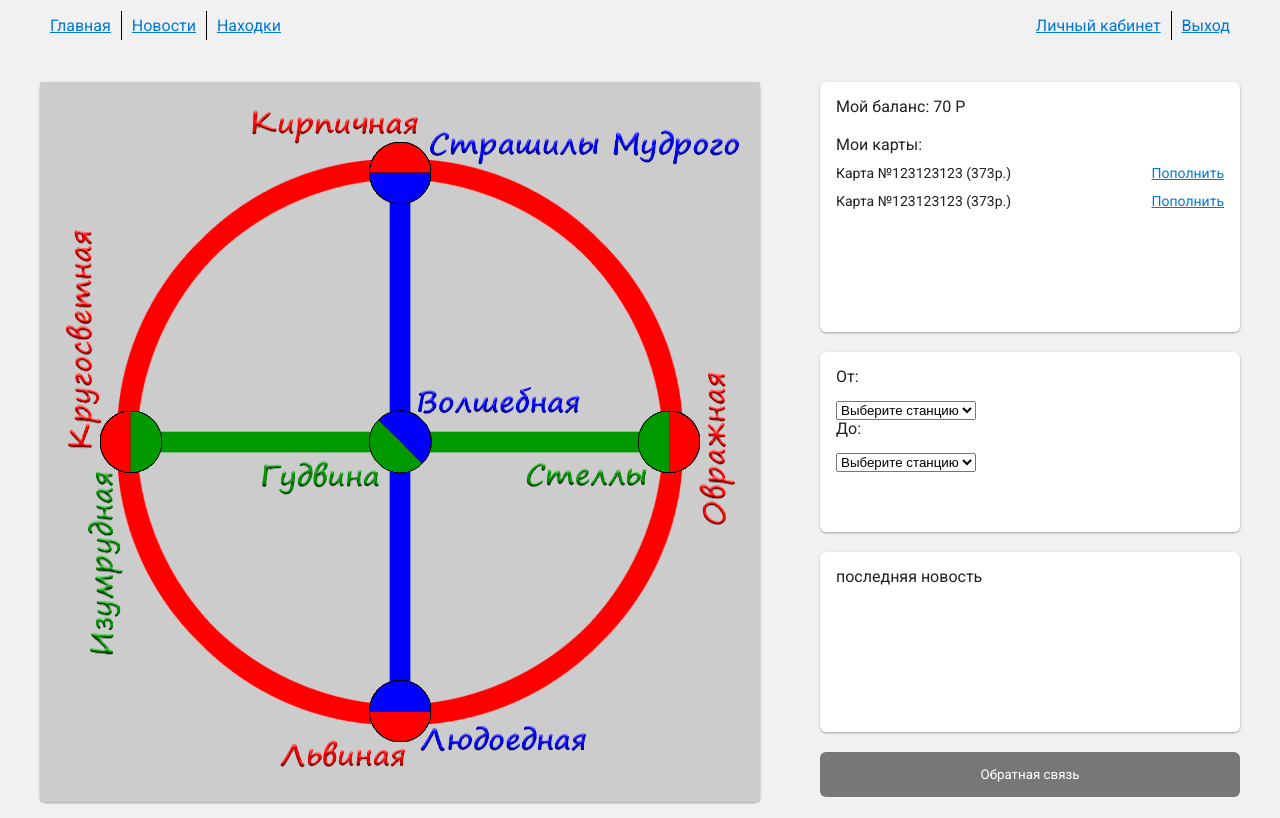
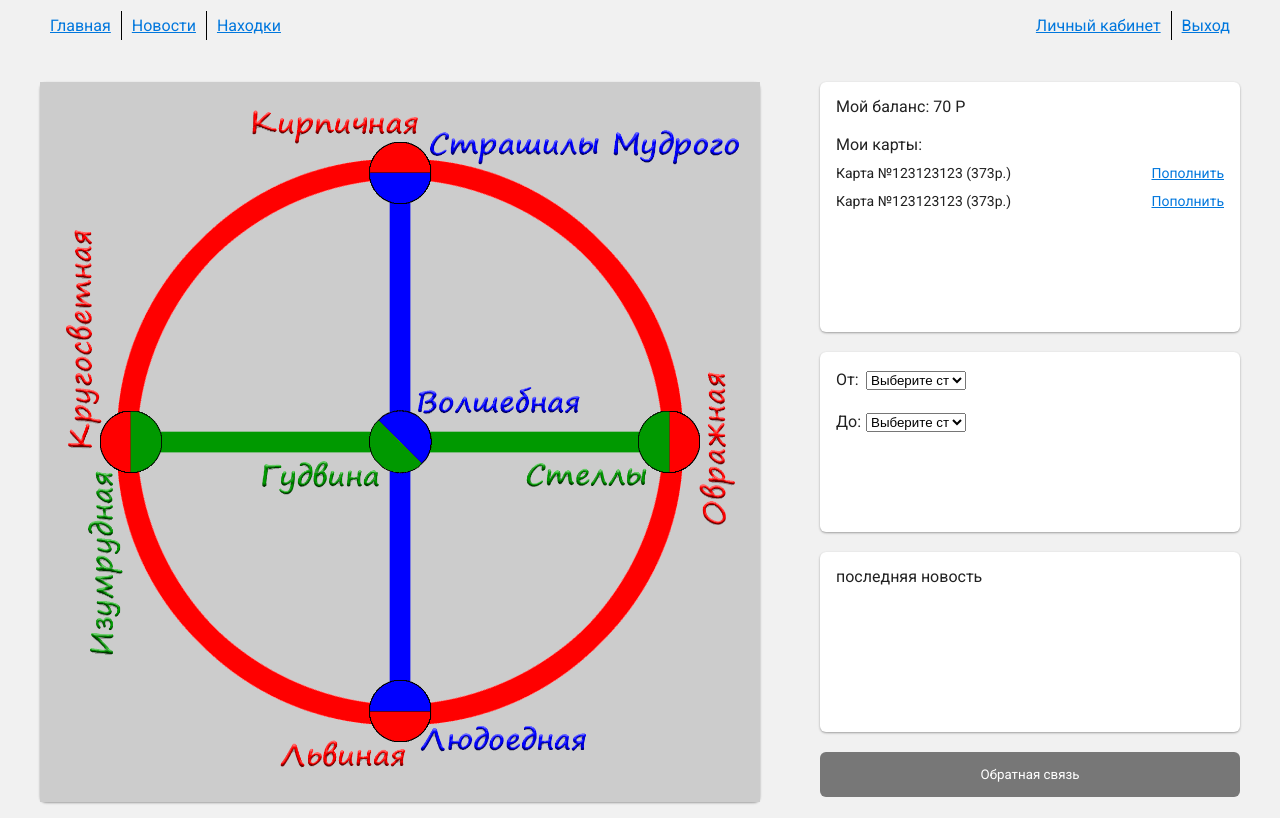
Before and after one commit to gromoff97/PIPcourse, an Angular app: page / in a window 1280 px wide. Built offline with nearby package versions, Linux system fonts and the light colour scheme; no server answers.

Commit message:
basic style for basic html was created

```diff
--- a/src/app/mainpage/mainpage.component.scss
+++ b/src/app/mainpage/mainpage.component.scss
@@ -14,3 +14,19 @@
   display: block;
   width: 100%;
 }
+
+.line-block label{
+	display: block;
+}
+
+.line-block p{
+	display: inline-block;
+	padding: 3px 0 6px 0;
+	width: 20px;
+}
+
+.select-flex{
+	display: inline-block;
+	margin-left: 10px;
+	width: 100px;
+}
```
